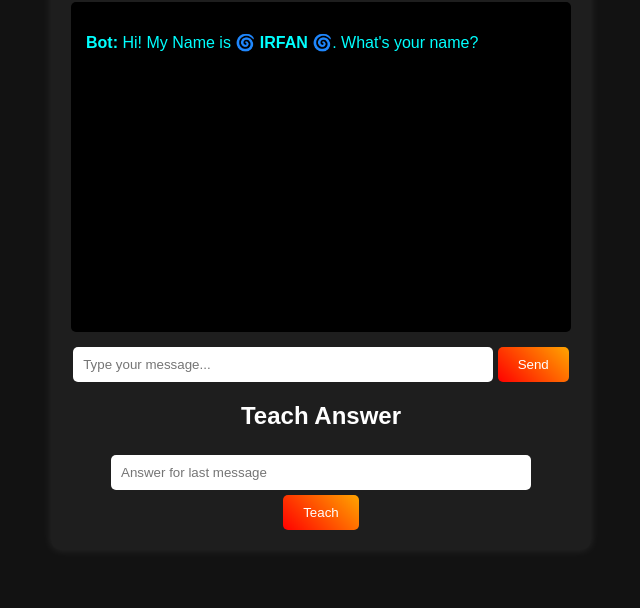
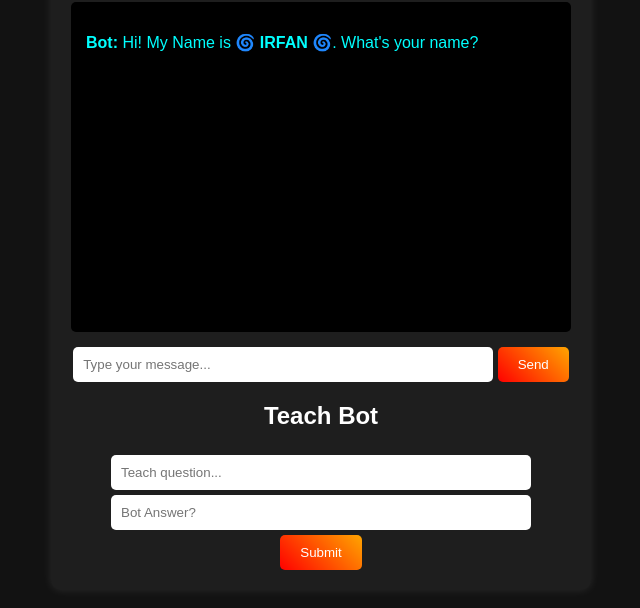
Before and after one commit to irfanpc420/My-api-simma, a website: page public/index.html in a window 1280 px wide. Shown: the part 106-714 px from the top of the page, without its empty margins (319-959 px from the left). Drawn offline with Linux system fonts and the light colour scheme.

Commit message:
Update index.html

```diff
--- a/public/index.html
+++ b/public/index.html
@@ -65,14 +65,13 @@
         <input type="text" id="userInput" placeholder="Type your message...">
         <button onclick="sendMessage()">Send</button>
 
-        <h2>Teach Answer</h2>
-        <input type="text" id="teachAnswer" placeholder="Answer for last message">
-        <button onclick="teachBot()">Teach</button>
+        <h2>Teach Bot</h2>
+        <input type="text" id="teachQuestion" placeholder="Teach question..."><br>
+        <input type="text" id="teachAnswer" placeholder="Bot Answer?"><br>
+        <button onclick="teachBot()">Submit</button>
     </div>
 
     <script>
-        let lastQuestion = "";
-
         async function sendMessage() {
             let input = document.getElementById('userInput').value;
             let chatBox = document.getElementById('chat');
@@ -81,7 +80,6 @@
 
             chatBox.innerHTML += `<p><b>You:</b> ${input}</p>`;
             document.getElementById('userInput').value = '';
-            lastQuestion = input; // লাস্ট প্রশ্ন সংরক্ষণ
 
             // API থেকে উত্তর আনা
             let response = await fetch('/api/chatbot?message=' + encodeURIComponent(input));
@@ -94,18 +92,24 @@
         }
 
         async function teachBot() {
+            let question = document.getElementById('teachQuestion').value;
             let answer = document.getElementById('teachAnswer').value;
-            if (lastQuestion.trim() === '' || answer.trim() === '') return alert("Please enter a valid answer!");
+
+            if (question.trim() === '' || answer.trim() === '') return alert("Please enter a valid question and answer!");
 
             // API-তে নতুন তথ্য পাঠানো
             let result = await fetch('/api/teach', {
                 method: 'POST',
                 headers: { 'Content-Type': 'application/json' },
-                body: JSON.stringify({ question: lastQuestion, answer })
+                body: JSON.stringify({ question, answer })
             });
 
             let data = await result.json();
             alert(data.message);
+
+            // ইনপুট ফিল্ড খালি করা
+            document.getElementById('teachQuestion').value = '';
+            document.getElementById('teachAnswer').value = '';
         }
     </script>
 
```
